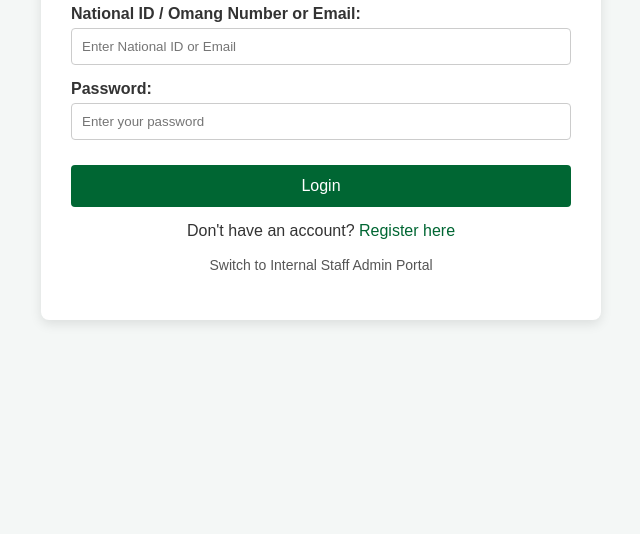
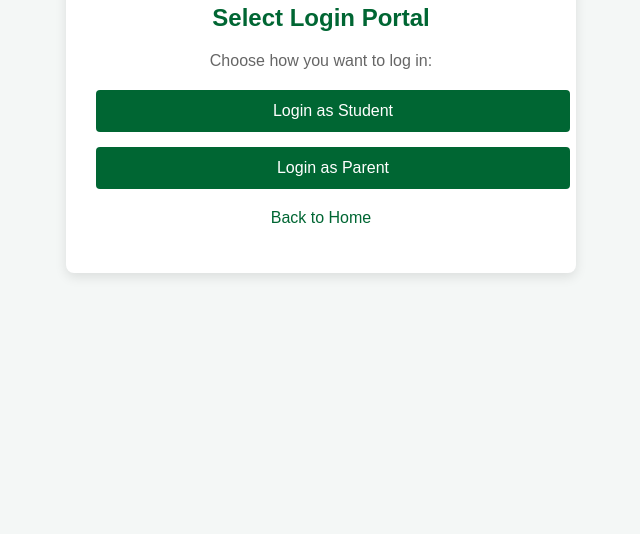
Before and after one commit to raymondleshmalesela-lang/botswana-schools-portal, a website: page public/public-login.html in a window 1280 px wide. Shown: the part 306-840 px from the top of the page, without its empty margins (319-959 px from the left). Drawn offline with Linux system fonts and the light colour scheme.

Commit message:
Update public index.html with clean landing links

```diff
--- a/public/public-login.html
+++ b/public/public-login.html
@@ -3,76 +3,47 @@
   <head>
     <meta charset="UTF-8" />
     <meta name="viewport" content="width=device-width, initial-scale=1.0" />
-    <title>Citizen Portal Login - Botswana Schools Portal</title>
+    <title>Public Login Selection - Botswana Schools Portal</title>
     <link rel="stylesheet" href="style.css" />
+    <style>
+      .login-choice-grid {
+        display: grid;
+        gap: 15px;
+        margin-top: 20px;
+      }
+      .login-choice-btn {
+        display: block;
+        width: 100%;
+        padding: 12px;
+        background-color: #006633;
+        color: white;
+        text-align: center;
+        text-decoration: none;
+        border-radius: 4px;
+        font-size: 16px;
+      }
+      .login-choice-btn:hover {
+        background-color: #004d26;
+      }
+    </style>
   </head>
   <body>
-    <div class="container">
-      <h2>Citizen Portal Login</h2>
+    <div class="container" style="max-width: 450px">
+      <h2>Select Login Portal</h2>
+      <p style="text-align: center; color: #666">
+        Choose how you want to log in:
+      </p>
 
-      <form id="publicLoginForm">
-        <div class="form-group">
-          <label>National ID / Omang Number or Email:</label>
-          <input
-            type="text"
-            name="identifier"
-            required
-            placeholder="Enter National ID or Email"
-          />
-        </div>
+      <div class="login-choice-grid">
+        <a href="student-login.html" class="login-choice-btn"
+          >Login as Student</a
+        >
+        <a href="parent-login.html" class="login-choice-btn">Login as Parent</a>
+      </div>
 
-        <div class="form-group">
-          <label>Password:</label>
-          <input
-            type="password"
-            name="password"
-            required
-            placeholder="Enter your password"
-          />
-        </div>
-
-        <button type="submit" class="btn-submit">Login</button>
-      </form>
-
-      <p class="auth-switch">
-        Don't have an account? <a href="index.html">Register here</a>
-      </p>
-      <p class="auth-switch" style="margin-top: 10px">
-        <a href="admin-login.html" style="color: #555; font-size: 14px"
-          >Switch to Internal Staff Admin Portal</a
-        >
+      <p class="auth-switch" style="margin-top: 20px">
+        <a href="index.html">Back to Home</a>
       </p>
     </div>
-
-    <script>
-      document
-        .getElementById("publicLoginForm")
-        .addEventListener("submit", async (e) => {
-          e.preventDefault();
-
-          const identifier = e.target.identifier.value;
-          const password = e.target.password.value;
-
-          try {
-            const response = await fetch("/api/student-login", {
-              method: "POST",
-              headers: { "Content-Type": "application/json" },
-              body: JSON.stringify({ identifier, password }),
-            });
-
-            const result = await response.json();
-
-            if (response.ok) {
-              alert("Login successful!");
-              window.location.href = "/student-dashboard.html";
-            } else {
-              alert("Login failed: " + (result.error || "Invalid credentials"));
-            }
-          } catch (err) {
-            console.error("Login error:", err);
-            alert("Network error. Please try again.");
-          }
-        });
-    </script>
   </body>
 </html>
```
Also changed, not shown: public/index.html (+5 -3 lines), public/student-login.html (added, +77 -0 lines).
